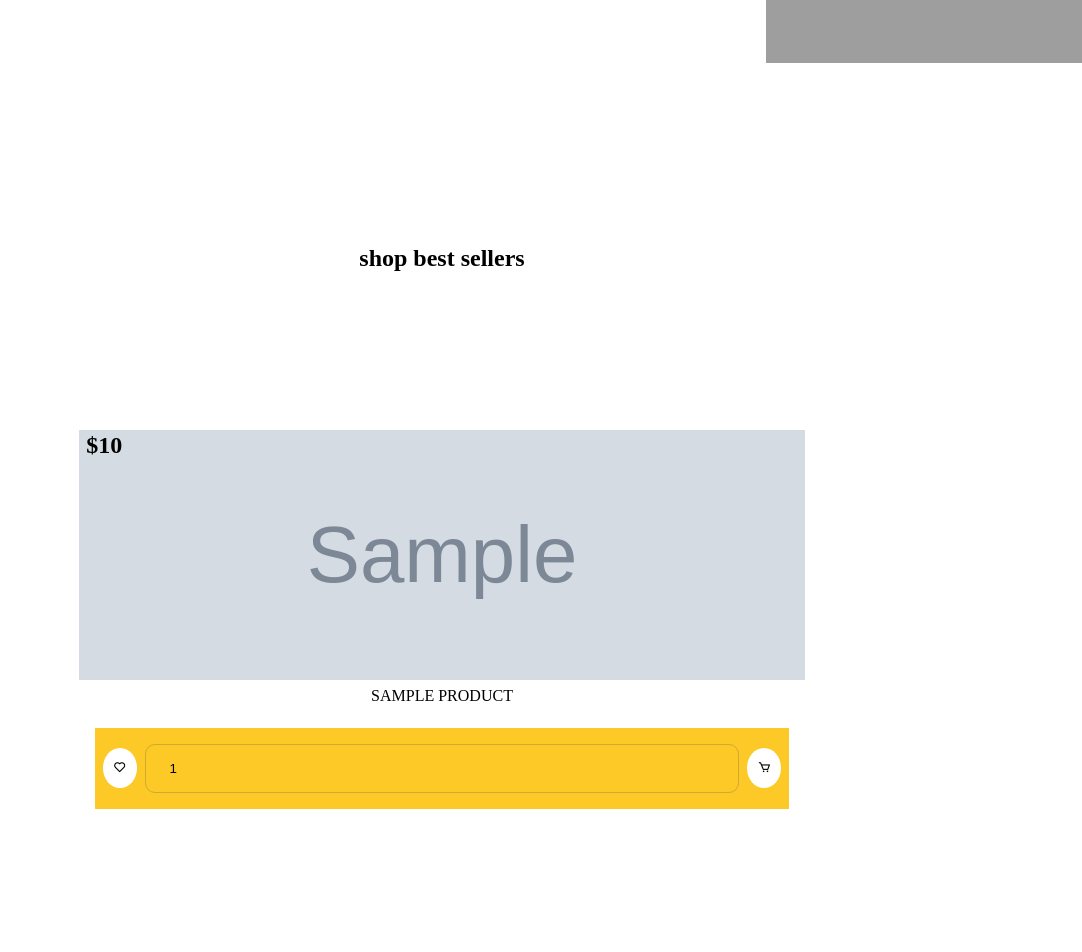
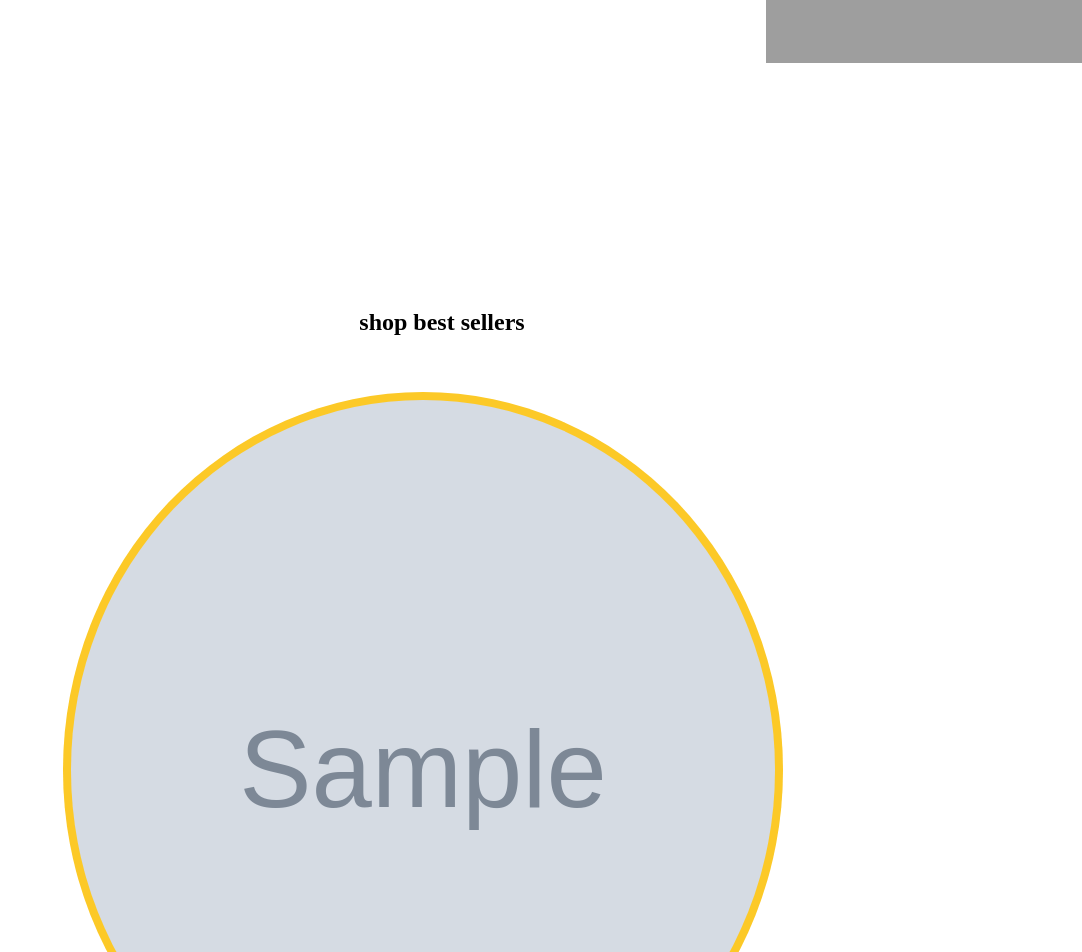
Before and after one commit to twers1/php-shop, a PHP site: page /view_page.php?pid=1 in a window 1280 px wide. Shown: the part 401-1353 px from the top of the page, without its empty margins (198-1280 px from the left). Run offline with PHP 8.4, Linux system fonts and the light colour scheme; the visitor is signed in with stand-in values (Sample User, id 1); tables that the repository leaves empty or names only in its code hold one stand-in row (values such as "Sample post"); grey boxes marked "Sample" are stand-in pictures.

Commit message:
edit view page

```diff
--- a/styles/user.css
+++ b/styles/user.css
@@ -1064,6 +1064,61 @@ footer .bottom-footer {
     color: var(--orange);
 
 }
+/*---------------------view page----------*/
+.view_page {
+    padding: 5% 8%;
+}
+
+.view_page form {
+    display: grid;
+    grid-template-columns: repeat(auto-fit, minmax(35px, 1fr));
+    justify-content: center;
+    align-items: center;
+}
+
+.view_page form img {
+    width: 95%;
+    height: 85%;
+    padding: .5rem;
+    border-radius: 50%;
+    background: var(--orange);
+}
+
+.view_page form .name {
+    font-size: 3rem;
+    margin-bottom: -1rem;
+    text-transform: capitalize;
+    color: var(--orange);
+}
+
+.view_page form .detail,
+.view_page form .price {
+    font-size: 18px;
+    color: gray;
+    line-height: 2;
+}
+
+.view_page page .price {
+    font-size: 24px;
+    position: relative;
+    left: 0;
+}
+
+.view_page form .quantity {
+    width: 60%;
+    box-shadow: none;
+    border: 2px solid var(--orange);
+    border-radius: 3px;
+    margin-top: 1rem;
+}
+
+.view_page button {
+    color: #000;
+    outline: none;
+    margin-top: 1rem;
+    padding: .8rem 1rem;
+    cursor: pointer;
+}
 /*---------------------media screen----------*/
 @media (max-width: 991px) {
     #menu-btn {
--- a/view_page.php
+++ b/view_page.php
@@ -83,12 +83,13 @@
 
 
             ?>
-            <form method="post" class="box">
+            <form method="post">
               <div class="box-container">
-              <div class="box">
+              <div class="detail">
                     <img src="uploaded_img/<?php echo $fetch_products['image']; ?>" alt="">
                     <div class="price">$<?php echo $fetch_products['price']; ?></div>
                     <div class="name"><?php echo $fetch_products['name']; ?></div>
+                    <div class="detail"><?php echo $fetch_products['product_detail']; ?></div>
 
                     <input type="hidden" name="product_id" value="<?php echo $fetch_products['id']; ?>">
                     <input type="hidden" name="product_name" value="<?php echo $fetch_products['name']; ?>">
```
